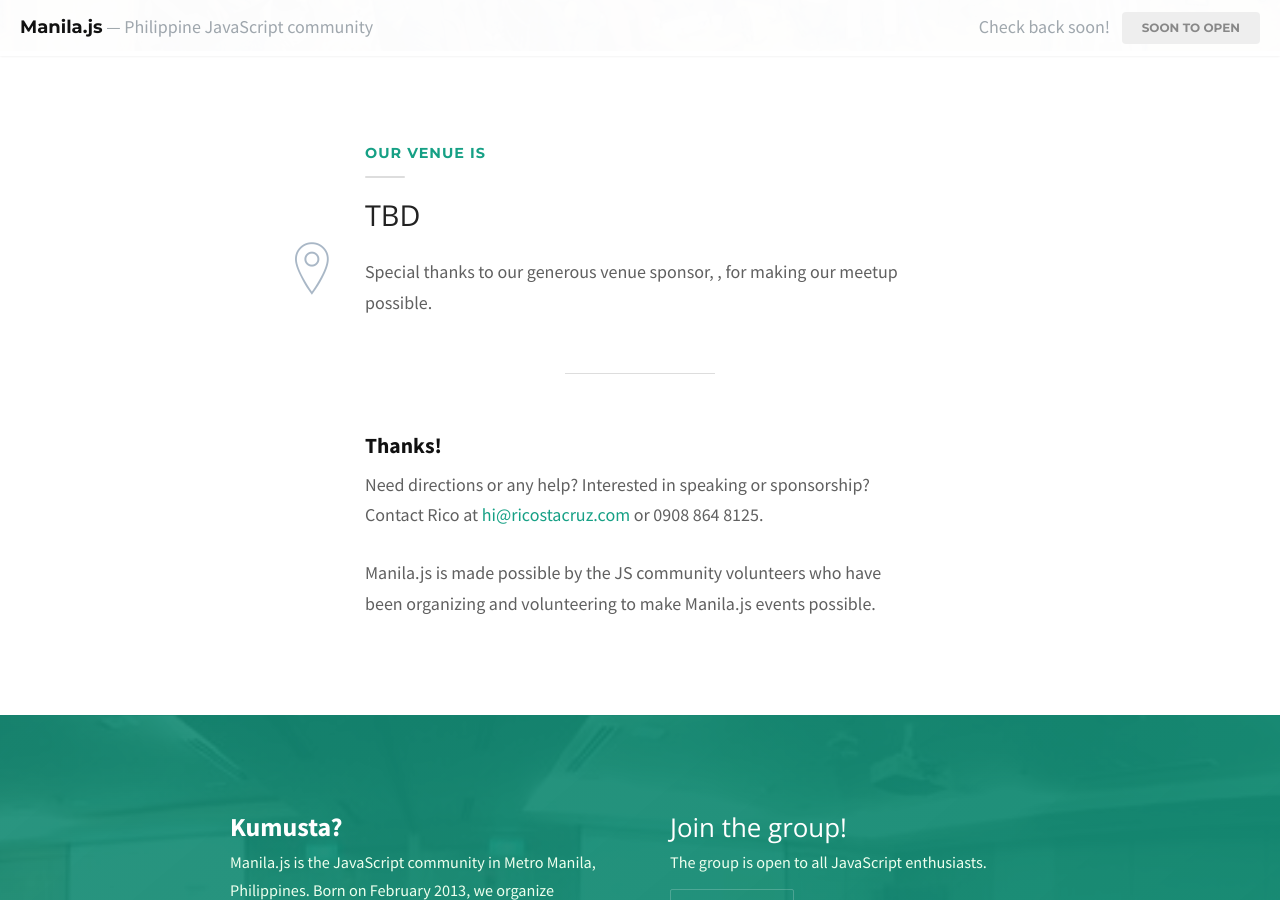
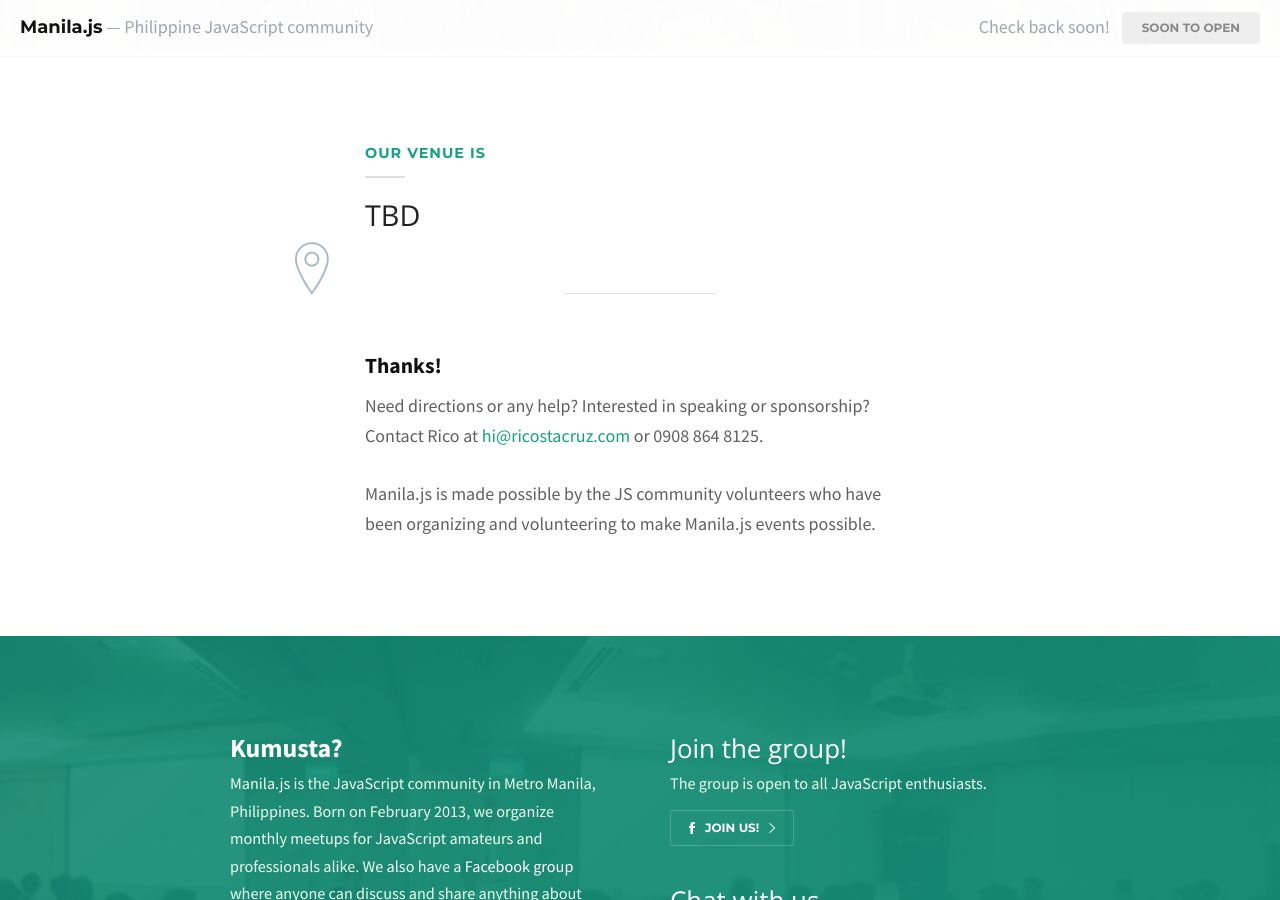
Before and after one commit to manilajs/manilajs.com, a Jekyll site: the page built from index.md, in a window 1280 px wide and 900 px high, scrolled down 1987 px. Built offline with Jekyll 4.4.1, drawn with Linux system fonts in a browser that asks for light colours; nearby versions of some CDN libraries; some web fonts are replaced; some of the changed lines change nothing that is shown.

Commit message:
Updated images.
- Changed hero image
- Removed share images (since no venue TBD, and no plans on creating
  venue-less share images.)

```diff
--- a/index.md
+++ b/index.md
@@ -1,11 +1,11 @@
 ---
 layout: event
 
-images:
-  - http://www.manilajs.com/images/015/share/share-e.png
-  - http://www.manilajs.com/images/015/share/share-f.png
-  - http://www.manilajs.com/images/015/share/share-d.png
-  - http://www.manilajs.com/images/015/share/see-you-later.png
+# images:
+#   - http://www.manilajs.com/images/015/share/share-e.png
+#   - http://www.manilajs.com/images/015/share/share-f.png
+#   - http://www.manilajs.com/images/015/share/share-d.png
+#   - http://www.manilajs.com/images/015/share/see-you-later.png
 
 event:
   series: "016"
@@ -21,9 +21,11 @@
 hero:
   color: "#203a4f"
   opacity: 0.20
-  image: images/015/bg.jpg
-  # attribution_source: ""
-  # attribution_url: ""
+  image: images/016/bg.jpg
+  # :: current image is under Creative Commons Zero however,
+  #    so no attribution is required. Might as well though, yeah?
+  attribution_source: "NASA"
+  attribution_url: "https://unsplash.com/photos/NuE8Nu3otjo"
 
 # -- Comment out the venue if it's TBD --
 # venue:
@@ -39,7 +41,7 @@
 # -- Comment out the drinkup if it's not available --
 # drinkup: <see above>
 
-speakers:
+# speakers:
 # - name: Michael Julio
 #   avatar: "images/015/u-michaeljulio.png"
 #   title:
@@ -107,7 +109,9 @@
 {% include location-box.html venue=page.venue %}{% else %}
 {% include location-box-tbd.html %}{% endif %}
 
+{% if page.venue %}
 Special thanks to our generous venue sponsor, [{{ page.venue.name }}]({{ page.venue.url }}), for making our meetup possible.
+{% endif %}
 
 * * * *
 
```
Also changed, not shown: 1 other file.
